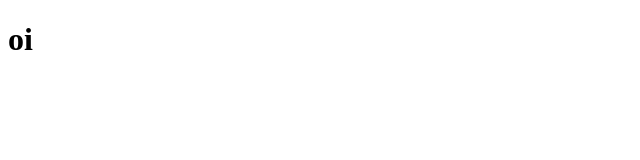
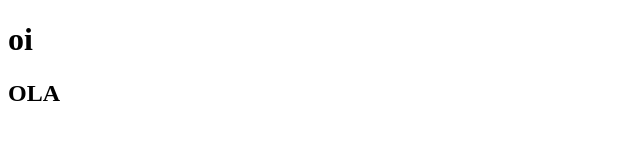
Before and after one commit to Igor13x/Teste, a plain HTML site: page index.html in a window 1280 px wide. Shown: the full height of the page, 0-640 px from the left. Drawn offline with Linux system fonts and the light colour scheme.

Commit message:
Atualização
Igor

```diff
--- a/index.html
+++ b/index.html
@@ -8,5 +8,7 @@
 </head>
 <body>
     <h1>oi</h1>
+    <h2>OLA</h2>
+
 </body>
 </html>
```
